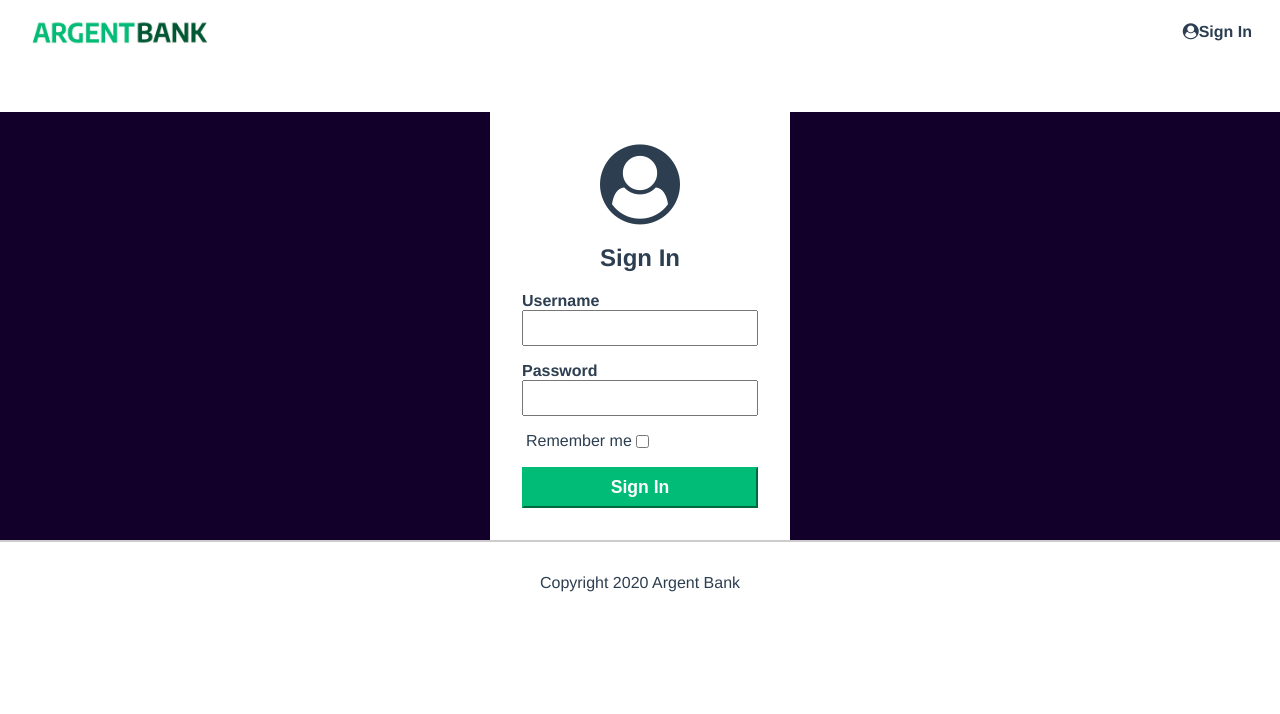
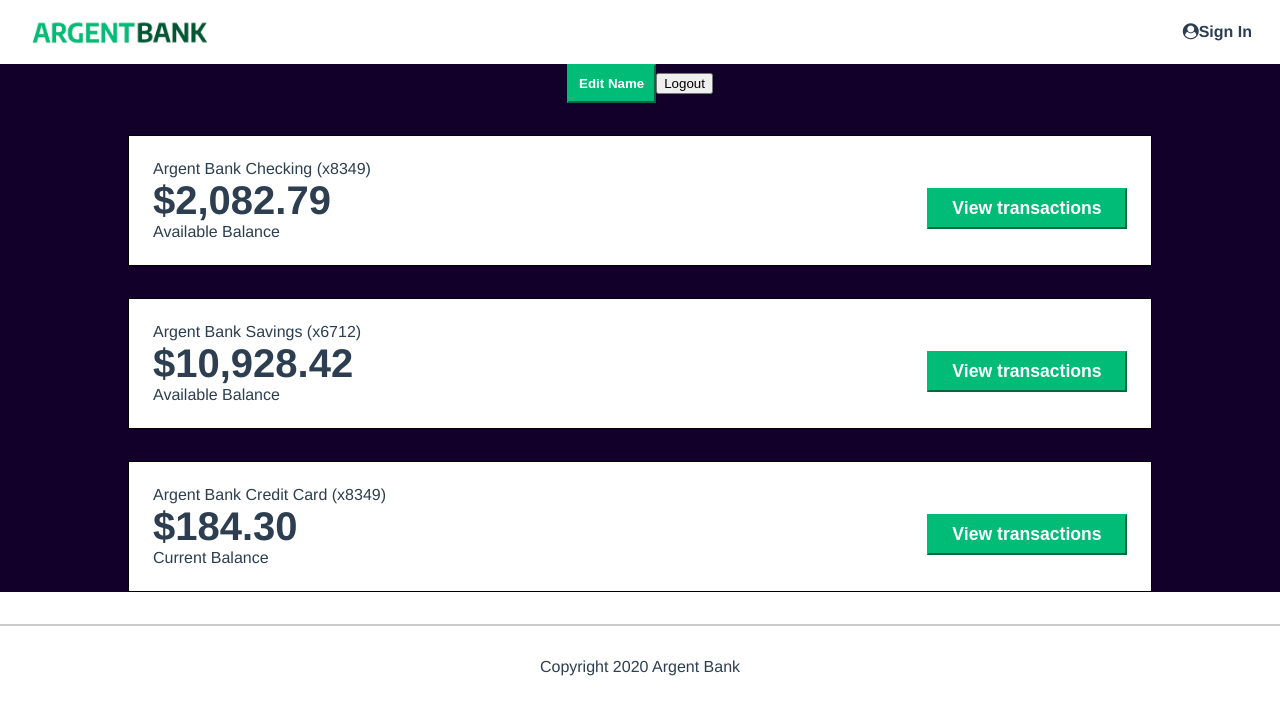
Before and after one commit to RominM/Argent_Bank, a React (Create React App) app: page /dashboard in a window 1280 px wide. Shown: the top 714 px of the page. Built offline with nearby package versions, Linux system fonts and the light colour scheme.

Commit message:
first step to PreotectedRoute & pbm server back

```diff
--- a/src/App.js
+++ b/src/App.js
@@ -9,7 +9,7 @@
 // Components
 import Header from './components/Layout/Header';
 import Footer from './components/Layout/Footer';
-import ProtectedRoute from './components/ProtectedRoute';
+// import ProtectedRoute from './components/ProtectedRoute';
 // Style
 import './style/App.css';
 
@@ -20,11 +20,11 @@
       <Header />
       <Routes>
         <Route path="/" element={<Home />} />
-          <Route path="/signIn" element={<SignIn />} />
-          <Route element={<ProtectedRoute/>}>
-            <Route path="/dashboard" element={<Dashboard />} />
-          </Route>
-          <Route path="*" element={<Error />}/>
+        <Route path="/signIn" element={<SignIn />} />
+        {/* <Route element={<ProtectedRoute/>}> */}
+          <Route path="/dashboard" element={<Dashboard />} />
+        {/* </Route> */}
+        <Route path="*" element={<Error />}/>
       </Routes>
       <Footer />
     </div>
--- a/src/components/ProtectedRoute.jsx
+++ b/src/components/ProtectedRoute.jsx
@@ -3,6 +3,9 @@
 import SignIn from '../pages/SignIn';
 
 const useAuth = () => {
+   // const user = localStorage.getItem('user')
+   // return user ? true : false
+   // or ?
    const user = { singIn: false };
    return user && user.singIn;
 }
@@ -10,8 +13,6 @@
 const ProtectedRoute = () => {
    const isAuth = useAuth();
    return isAuth ? <Outlet /> : <SignIn />
-
-
 }
 
 export default ProtectedRoute
--- a/src/pages/SignIn.jsx
+++ b/src/pages/SignIn.jsx
@@ -1,27 +1,28 @@
 import React, { useState } from 'react';
 import { Helmet, HelmetProvider } from 'react-helmet-async';
 import { useDispatch } from 'react-redux';
+// import { useNavigate } from 'react-router-dom';
 import { saveToken } from '../redux_old/usersReducer';
 import { getToken } from '../service/service';
 
 const SignIn = () => {
-   // const refEmail = useRef();
-   // const refPassword = useRef();
-
    const [email, setEmail] = useState("");
    const [password, setPasseword] = useState("");
    const [remember, setRemember] = useState(false);
    const dispatch = useDispatch()
+   // const navigate = useNavigate();
 
    const handleSubmit = async (e) => {
       e.preventDefault();
       // GET TOKEN
       const result = await getToken(email, password)
       const token = result.data.body.token
+      dispatch(saveToken(token))
       console.log(token);
       // SEND ACTION TO REDUX
-      dispatch(saveToken(token))
-      return token
+      // token ?
+      // token && localStorage.setItem('user', token)
+      // navigate('/dashboard');
    }
 
    return (
@@ -41,7 +42,6 @@
                         id="username"
                         value={email}
                         onChange={(e) => setEmail(e.target.value)}
-                     // ref={refEmail}
                      />
                   </div>
                   <div className="input-wrapper">
@@ -51,7 +51,6 @@
                         id="password"
                         value={password}
                         onChange={(e) => setPasseword(e.target.value)}
-                     // ref={refPassword}
                      />
                   </div>
                   <div className="input-remember">
```
Also changed, not shown: src/redux_old/usersReducer.js (+1 -32 lines), src/index.js (line endings or trailing spaces).
